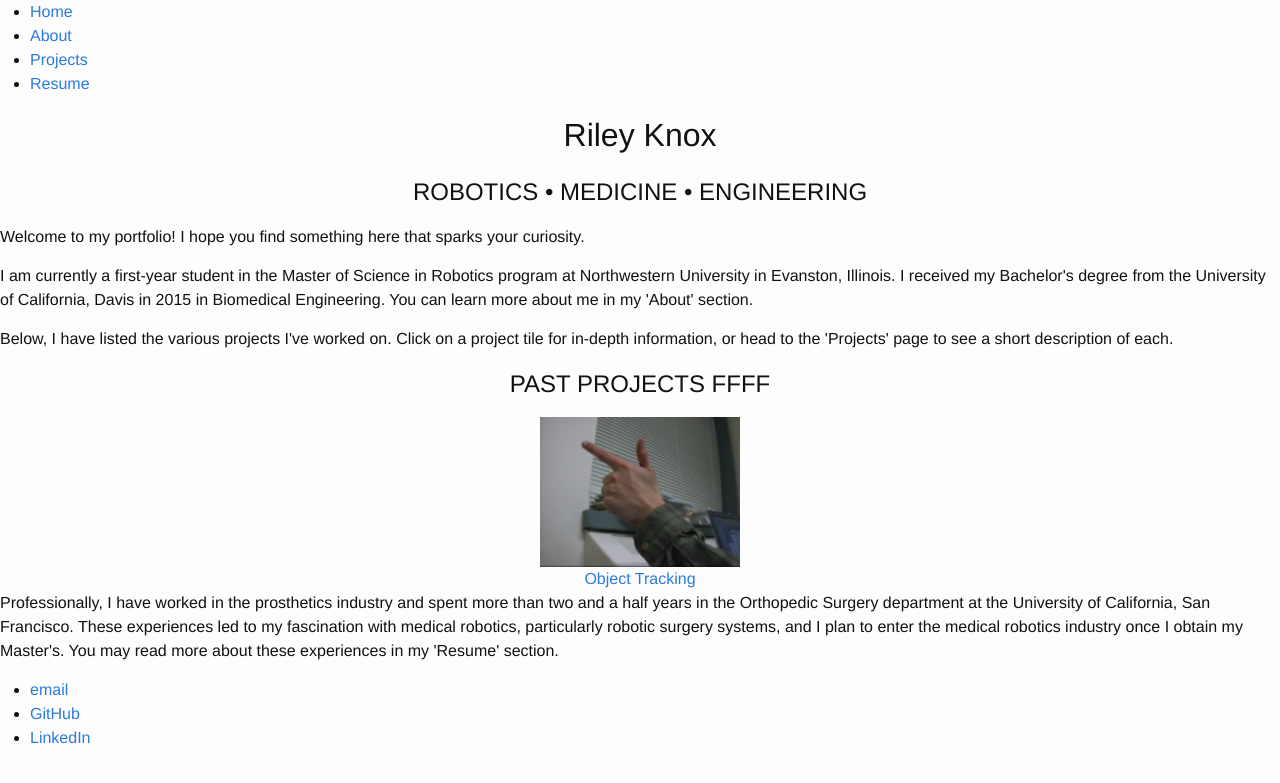
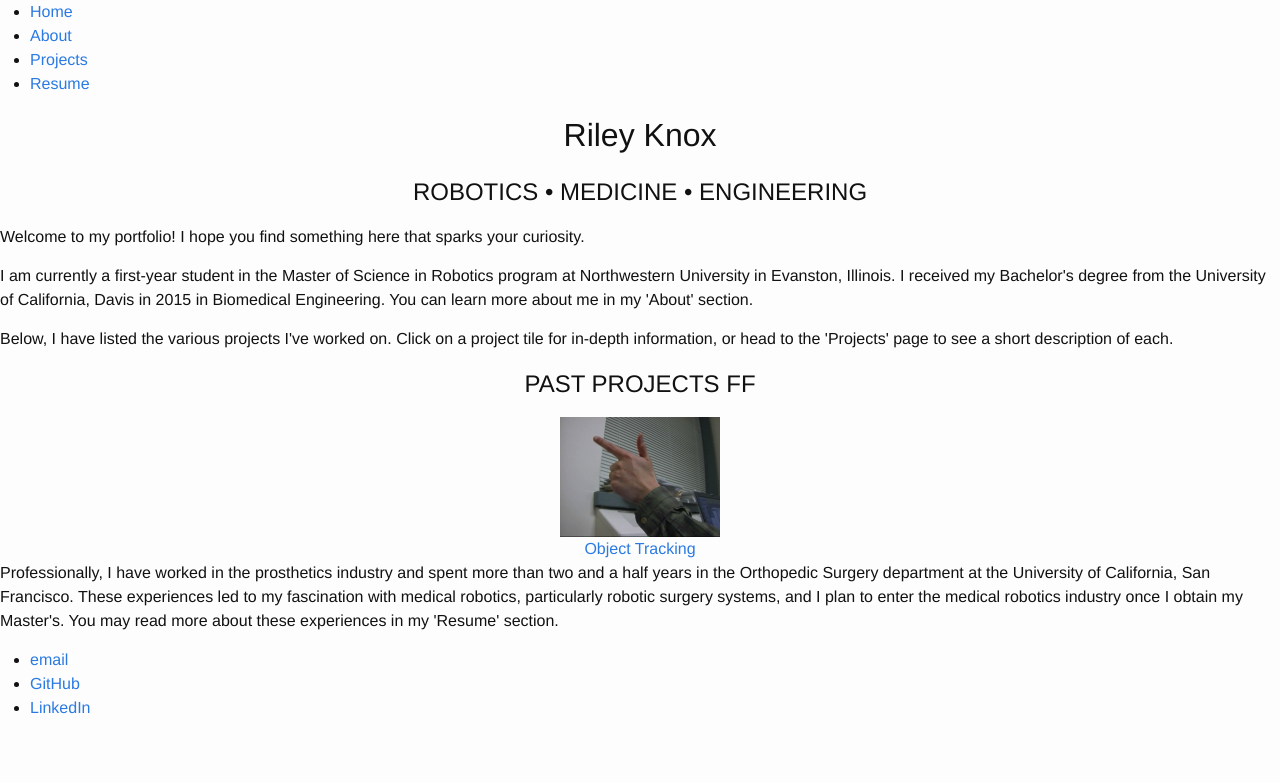
Before and after one commit to rubberdk/rubberdk.github.io, a Jekyll site: the page index.html, which Jekyll copies as it is, in a window 1280 px wide. Shown: the top 783 px of the page. Built offline with Jekyll 4.4.1, drawn with Linux system fonts in a browser that asks for light colours.

Commit message:
Overlay tinkering #4
    - Made classes the exact same as the example in main.css

    - Removed style attribute from img tag in index.html

```diff
--- a/css/main.css
+++ b/css/main.css
@@ -45,6 +45,7 @@
 .container {
     position: relative;
     width: 50%
+    max-width: 300px;
 }
 
 .flex-container {
--- a/index.html
+++ b/index.html
@@ -49,7 +49,7 @@
 
 				<center>
 					<h2>
-						PAST PROJECTS	FFFF
+						PAST PROJECTS	FF
 					</h2>
 				</center>
 			</div>
@@ -60,8 +60,7 @@
 			<div class="flex-container">
 				<a href="/tracking">
 					<div class="container">
-						<img src="images/gun1.bmp" alt="gun1.bmp" class="image"
-						style="width:200px;height:150px;border:0;">
+						<img src="images/gun1.bmp" alt="gun1.bmp" class="image">
 						<div class="overlay">Object Tracking</div>
 					</div>
 				</a>
```
